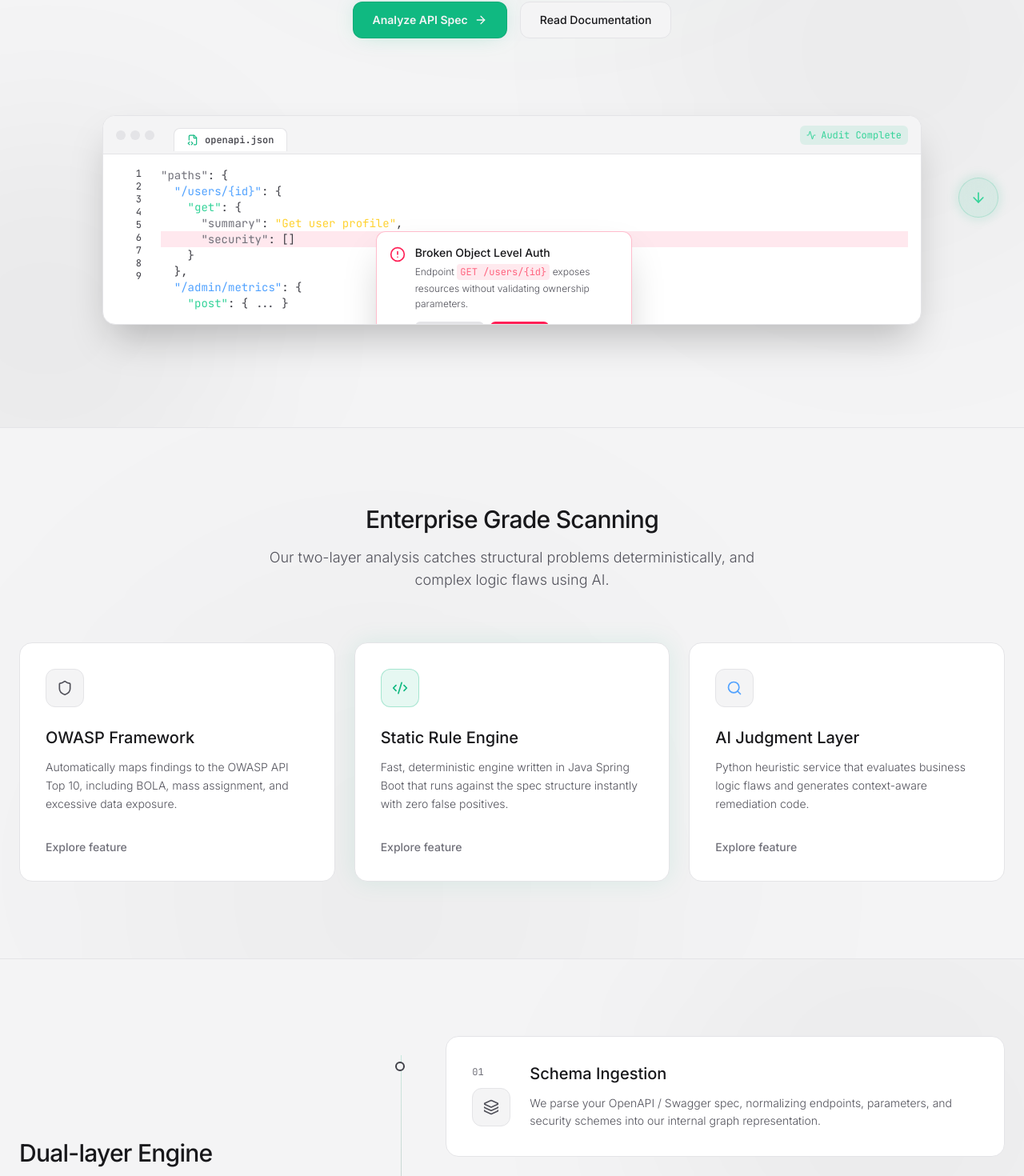
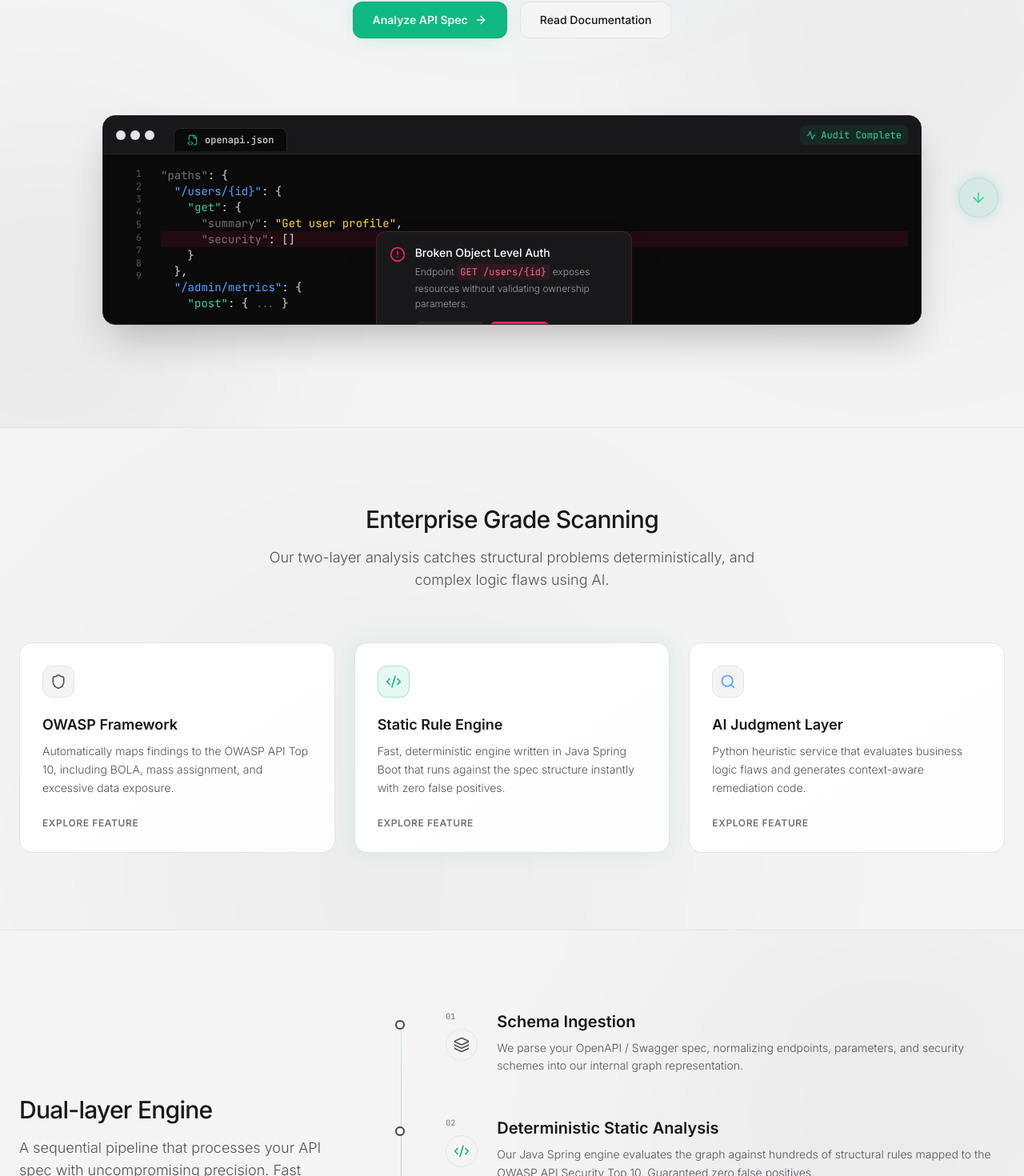
Before and after one commit to pritamrangari27/APIVault-LandingPage, a React (Vite) app in the folder landing-page/: page / in a window 1280 px wide. Shown: the part 496-1966 px from the top of the page at 80% size. Built offline with nearby package versions, Linux system fonts and the light colour scheme.

Commit message:
Execute premium design polish to fix generic layout

```diff
--- a/landing-page/src/pages/Landing.tsx
+++ b/landing-page/src/pages/Landing.tsx
@@ -85,18 +85,18 @@ export default function Landing() {
           transition={{ duration: 0.7, delay: 0.4 }}
           className="max-w-5xl mx-auto mt-24 relative z-10"
         >
-          <div className="rounded-2xl border border-zinc-800 bg-surface overflow-hidden shadow-2xl flex flex-col font-mono text-sm leading-relaxed text-zinc-300">
+          <div className="rounded-2xl border border-[#27272a] bg-[#0A0A0A] overflow-hidden shadow-2xl flex flex-col font-mono text-sm leading-relaxed text-gray-300">
             {/* IDE Header */}
-            <div className="h-12 bg-zinc-900 border-b border-zinc-800 flex items-center px-4 justify-between">
+            <div className="h-12 bg-[#18181b] border-b border-[#27272a] flex items-center px-4 justify-between">
               <div className="flex items-center gap-2">
                 <div className="flex gap-1.5 mr-4">
                   <div className="w-3 h-3 rounded-full bg-zinc-800" />
                   <div className="w-3 h-3 rounded-full bg-zinc-800" />
                   <div className="w-3 h-3 rounded-full bg-zinc-800" />
                 </div>
-                <div className="flex bg-surface border-t border-x border-zinc-800 px-4 py-1.5 rounded-t-lg items-center gap-2 translate-y-[6px]">
+                <div className="flex bg-[#0A0A0A] border-t border-x border-[#27272a] px-4 py-1.5 rounded-t-lg items-center gap-2 translate-y-[6px]">
                   <FileCode2 className="w-3.5 h-3.5 text-emerald-500" />
-                  <span className="text-xs font-medium text-zinc-300">openapi.json</span>
+                  <span className="text-xs font-medium text-gray-300">openapi.json</span>
                 </div>
               </div>
               <div className="flex items-center gap-3">
@@ -109,7 +109,7 @@ export default function Landing() {
             {/* IDE Body */}
             <div className="flex flex-1 p-4 relative">
               {/* Line Numbers */}
-              <div className="flex flex-col text-right w-8 text-zinc-700 select-none mr-6 text-xs">
+              <div className="flex flex-col text-right w-8 text-gray-600 select-none mr-6 text-xs">
                 <span>1</span><span>2</span><span>3</span><span>4</span><span>5</span><span>6</span><span>7</span><span>8</span><span>9</span>
               </div>
 
@@ -134,22 +134,22 @@ export default function Landing() {
                 initial={{ opacity: 0, scale: 0.95, y: 10 }}
                 animate={{ opacity: 1, scale: 1, y: 0 }}
                 transition={{ duration: 0.4, delay: 1.2 }}
-                className="absolute top-24 left-1/2 -translate-x-1/2 md:translate-x-0 md:left-1/3 bg-surface border border-rose-500/30 shadow-2xl rounded-xl p-4 w-[90%] sm:w-[320px] backdrop-blur-xl z-20"
+                className="absolute top-24 left-1/2 -translate-x-1/2 md:translate-x-0 md:left-1/3 bg-[#18181b] border border-rose-500/30 shadow-2xl rounded-xl p-4 w-[90%] sm:w-[320px] backdrop-blur-xl z-20"
               >
                 <div className="flex gap-3">
                   <div className="mt-0.5">
                     <AlertCircle className="w-5 h-5 text-rose-500" />
                   </div>
                   <div>
-                    <h4 className="text-zinc-100 font-sans font-medium text-sm mb-1">Broken Object Level Auth</h4>
-                    <p className="text-zinc-400 font-sans text-xs leading-relaxed mb-3">
+                    <h4 className="text-white font-sans font-medium text-sm mb-1">Broken Object Level Auth</h4>
+                    <p className="text-gray-400 font-sans text-xs leading-relaxed mb-3">
                       Endpoint <code className="text-rose-400 bg-rose-500/10 px-1 py-0.5 rounded">GET /users/&#123;id&#125;</code> exposes resources without validating ownership parameters.
                     </p>
                     <div className="flex gap-2">
-                      <button className="bg-zinc-800 hover:bg-zinc-700 text-zinc-300 text-xs px-3 py-1.5 rounded-md font-sans transition-colors">
+                      <button className="bg-[#27272a] hover:bg-[#3f3f46] text-gray-300 text-xs px-3 py-1.5 rounded-md font-sans transition-colors">
                         View Trace
                       </button>
-                      <button className="bg-rose-500 hover:bg-rose-600 text-zinc-100 text-xs px-3 py-1.5 rounded-md font-sans font-medium transition-colors">
+                      <button className="bg-rose-500 hover:bg-rose-600 text-white text-xs px-3 py-1.5 rounded-md font-sans font-medium transition-colors">
                         Auto-Fix
                       </button>
                     </div>
@@ -560,13 +560,13 @@ function CoverageBar({ name, percent }: { name: string, percent: number }) {
         <span className="font-medium text-zinc-300">{name}</span>
         <span>{percent}%</span>
       </div>
-      <div className="w-full h-1.5 bg-zinc-800 rounded-full overflow-hidden">
+      <div className="w-full h-1.5 bg-zinc-800/50 rounded-full overflow-hidden">
         <motion.div
           initial={{ width: 0 }}
           whileInView={{ width: `${percent}%` }}
           viewport={{ once: true }}
           transition={{ duration: 1, delay: 0.1, ease: "easeOut" }}
-          className="h-full bg-rose-500/80 rounded-full relative"
+          className="h-full bg-gradient-to-r from-rose-400/60 to-rose-500/80 rounded-full relative"
         >
           <div className="absolute inset-0 bg-white/20 w-full h-full" style={{ background: 'linear-gradient(90deg, transparent, rgba(255,255,255,0.2), transparent)' }} />
         </motion.div>
@@ -578,18 +578,20 @@ function CoverageBar({ name, percent }: { name: string, percent: number }) {
 function FeatureCard({ icon, title, description, to = "/docs", highlight = false }: { icon: React.ReactNode, title: string, description: string, to?: string, highlight?: boolean }) {
   return (
     <motion.div
-      whileHover={{ y: -8, transition: { duration: 0.3 } }}
-      className={`premium-card p-8 flex flex-col h-full group relative overflow-hidden bg-surface ${highlight ? 'border-emerald-500/30 shadow-[0_0_30px_rgba(16,185,129,0.1)]' : 'border-zinc-800 hover:border-zinc-700'}`}
+      whileHover={{ y: -6, transition: { duration: 0.3 } }}
+      className={`premium-card p-6 md:p-7 flex flex-col h-full group relative overflow-hidden bg-surface ${highlight ? 'border-emerald-500/30 shadow-[0_0_30px_rgba(16,185,129,0.1)]' : 'border-zinc-800 hover:border-zinc-700'}`}
     >
+      {/* Persistent subtle background texture */}
+      <div className="absolute inset-0 bg-gradient-to-br from-transparent via-transparent to-zinc-800/10 pointer-events-none" />
       <div className="absolute inset-0 bg-gradient-to-br from-emerald-500/5 to-transparent opacity-0 group-hover:opacity-100 transition-opacity duration-500" />
 
-      <div className={`relative z-10 w-12 h-12 rounded-xl flex items-center justify-center mb-6 border transition-all duration-300 ${highlight ? 'bg-emerald-500/10 border-emerald-500/30 text-emerald-400 group-hover:bg-emerald-500/20 group-hover:shadow-[0_0_15px_rgba(52,211,153,0.3)]' : 'bg-zinc-900 border-zinc-800 text-zinc-300 group-hover:border-zinc-600 group-hover:text-emerald-400'}`}>
+      <div className={`relative z-10 w-10 h-10 rounded-xl flex items-center justify-center mb-5 border transition-all duration-300 ${highlight ? 'bg-emerald-500/10 border-emerald-500/30 text-emerald-400 group-hover:bg-emerald-500/20 group-hover:shadow-[0_0_15px_rgba(52,211,153,0.3)]' : 'bg-zinc-900 border-zinc-800 text-zinc-300 group-hover:border-zinc-600 group-hover:text-emerald-400'}`}>
         {icon}
       </div>
-      <h3 className="relative z-10 text-xl font-medium text-zinc-100 mb-3 group-hover:text-emerald-300 transition-colors duration-300">{title}</h3>
-      <p className="relative z-10 text-zinc-400 text-sm leading-relaxed font-light flex-1 mb-8">{description}</p>
-      <Link to={to} className="relative z-10 mt-auto flex items-center text-sm font-medium text-zinc-500 group-hover:text-emerald-400 transition-colors cursor-pointer w-fit">
-        Explore feature <ArrowRight className="w-4 h-4 ml-1 opacity-0 -translate-x-2 group-hover:opacity-100 group-hover:translate-x-0 transition-all duration-300" />
+      <h3 className="relative z-10 text-lg font-semibold text-zinc-100 mb-2 group-hover:text-emerald-400 transition-colors duration-300">{title}</h3>
+      <p className="relative z-10 text-zinc-400 text-sm leading-relaxed font-light flex-1 mb-6">{description}</p>
+      <Link to={to} className="relative z-10 mt-auto flex items-center text-xs font-semibold text-zinc-500 group-hover:text-emerald-500 transition-colors cursor-pointer w-fit uppercase tracking-wider">
+        Explore feature <ArrowRight className="w-3.5 h-3.5 ml-1 opacity-0 -translate-x-2 group-hover:opacity-100 group-hover:translate-x-0 transition-all duration-300" />
       </Link>
     </motion.div>
   );
@@ -603,20 +605,19 @@ function StepCard({ number, title, description, icon }: { number: string, title:
       className="relative md:pl-20 group cursor-default"
     >
       {/* Node on the line */}
-      <div className="absolute left-[23px] top-8 -translate-x-1/2 w-3 h-3 rounded-full bg-zinc-900 border-2 border-zinc-700 group-hover:border-emerald-400 group-hover:shadow-[0_0_15px_rgba(52,211,153,0.6)] transition-all duration-300 hidden md:block z-10" />
+      <div className="absolute left-[23px] top-4 -translate-x-1/2 w-3 h-3 rounded-full bg-zinc-900 border-2 border-zinc-700 group-hover:border-emerald-400 group-hover:shadow-[0_0_15px_rgba(52,211,153,0.6)] transition-all duration-300 hidden md:block z-10" />
 
-      <div className="premium-card p-8 flex flex-col sm:flex-row gap-6 relative overflow-hidden bg-surface border-l-2 border-l-zinc-800 group-hover:border-l-emerald-400 group-hover:bg-zinc-900 transition-all duration-300">
-        <div className="absolute top-0 right-0 w-64 h-64 bg-emerald-500/[0.03] rounded-full blur-[60px] opacity-0 group-hover:opacity-100 transition-opacity duration-500 pointer-events-none" />
-
-        <div className="flex-shrink-0 pt-1">
-          <div className="text-xs font-mono text-zinc-500 mb-3 group-hover:text-emerald-500 transition-colors">{number}</div>
-          <div className="w-12 h-12 rounded-xl bg-zinc-900 border border-zinc-800 flex items-center justify-center text-zinc-400 group-hover:text-emerald-400 group-hover:border-emerald-500/30 transition-all duration-300">
+      {/* Sleek Minimalist Content */}
+      <div className="flex flex-col sm:flex-row gap-6 relative group-hover:opacity-100 transition-all duration-300">
+        <div className="flex-shrink-0 pt-1 flex flex-col items-center sm:items-start">
+          <div className="text-[10px] font-mono text-zinc-500 mb-2 group-hover:text-emerald-500 transition-colors">{number}</div>
+          <div className="w-10 h-10 rounded-full bg-zinc-900/50 border border-zinc-800 flex items-center justify-center text-zinc-400 group-hover:text-emerald-400 group-hover:border-emerald-500/30 group-hover:bg-emerald-500/10 transition-all duration-300">
             {icon}
           </div>
         </div>
 
-        <div>
-          <h3 className="text-xl font-medium text-zinc-100 mb-3 group-hover:text-emerald-300 transition-colors">{title}</h3>
+        <div className="pt-1">
+          <h3 className="text-xl font-semibold text-zinc-100 mb-2 group-hover:text-emerald-400 transition-colors">{title}</h3>
           <p className="text-zinc-400 text-sm leading-relaxed font-light">{description}</p>
         </div>
       </div>
```
